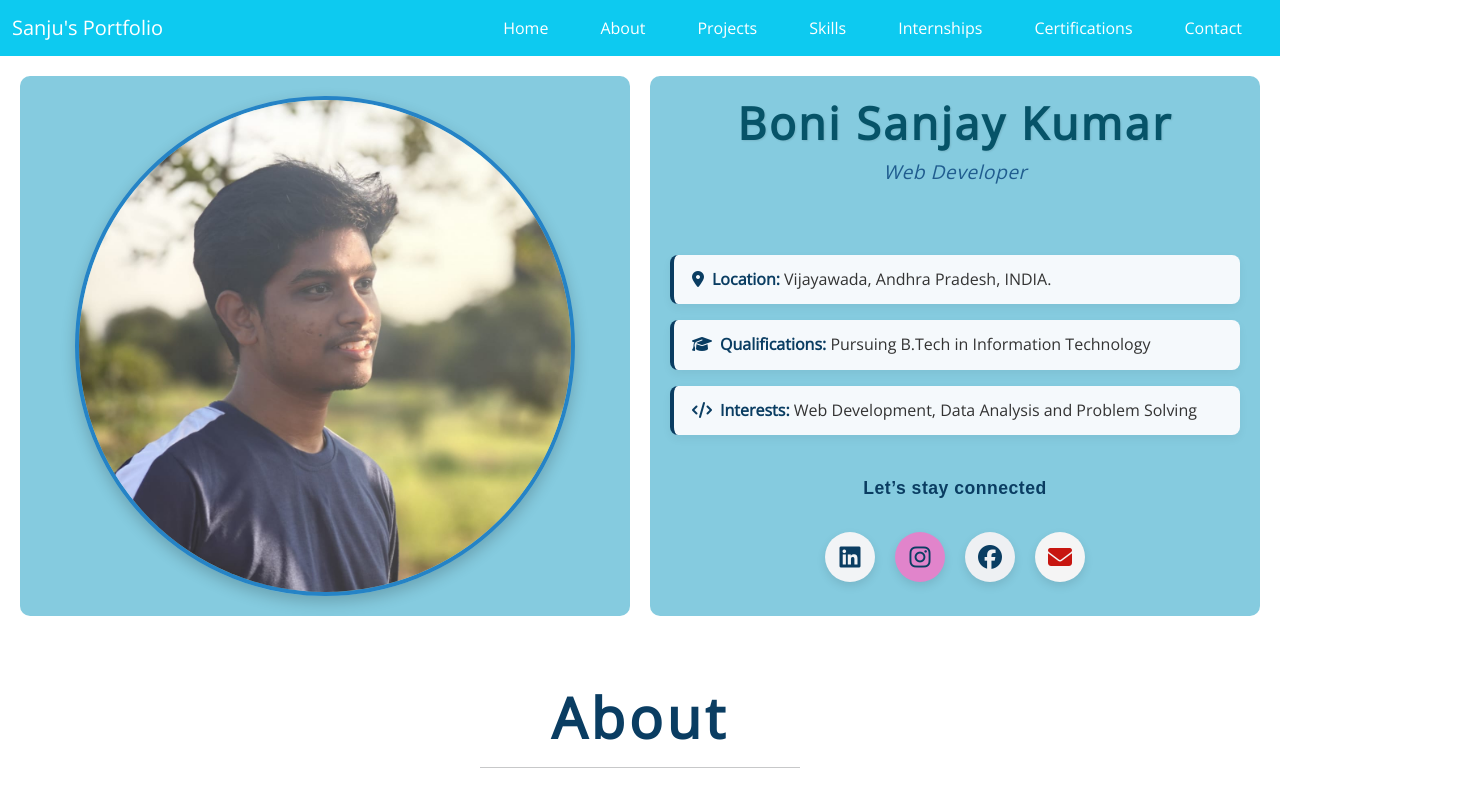
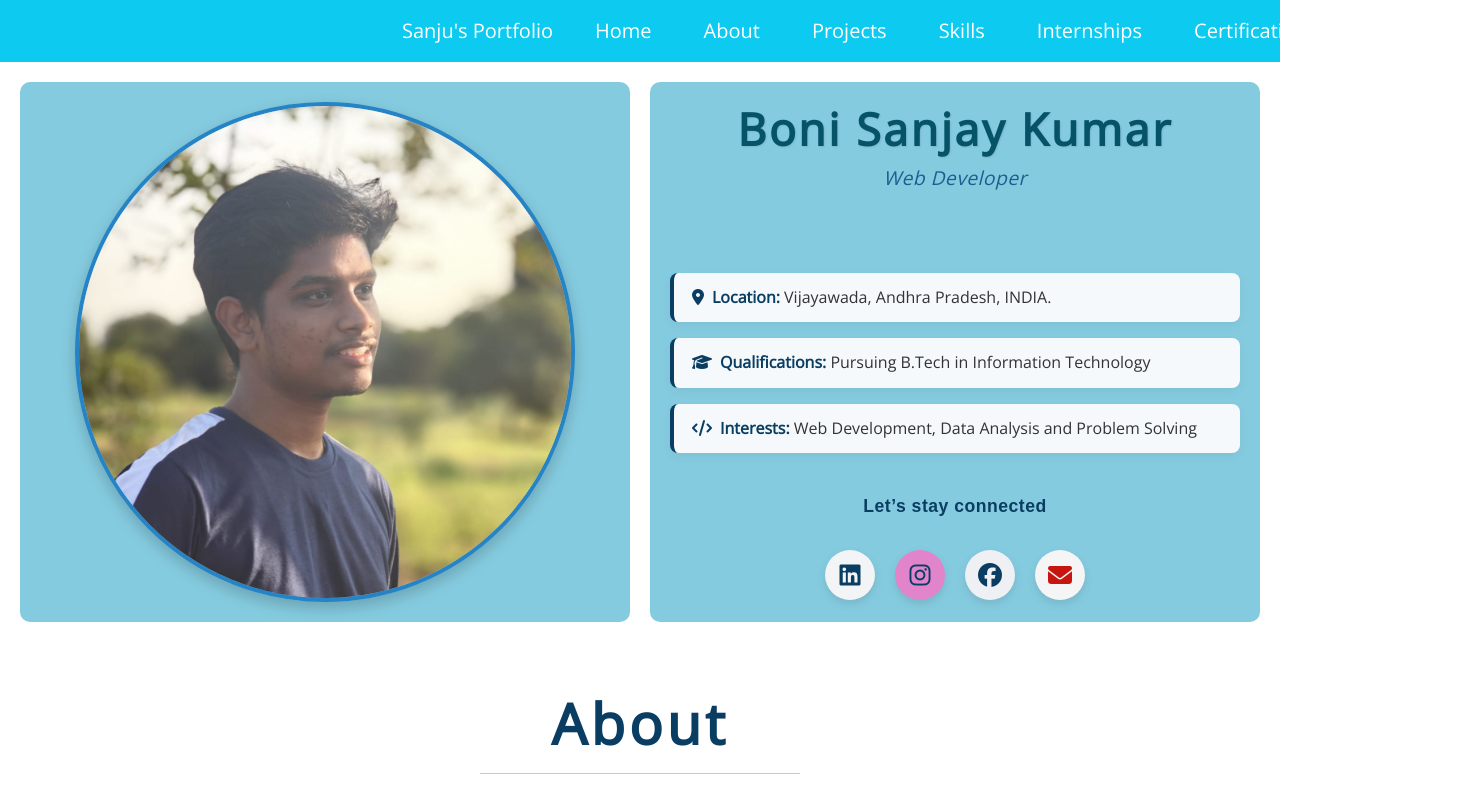
Before and after one commit to Sanju6504/My-Portfolio, a plain HTML site: page index.html in a window 1280 px wide. Shown: the top 800 px of the page, 1467 px wide, since content can reach past the window. Drawn offline with nearby package versions, Linux system fonts and the light colour scheme.

Commit message:
Update style.css

```diff
--- a/css/style.css
+++ b/css/style.css
@@ -5,6 +5,34 @@
 	font-family: 'Open Sans', sans-serif;
 
 }
+
+#container {
+	width: 80%;
+	max-width: 500px;
+	margin: 0 auto;
+}
+
+/* Mobile first */
+body {
+	font-size: 16px;
+}
+
+@media (min-width: 768px) {
+
+	/* Tablets */
+	body {
+		font-size: 18px;
+	}
+}
+
+@media (min-width: 1024px) {
+
+	/* Desktops */
+	body {
+		font-size: 20px;
+	}
+}
+
 
 html {
 	scroll-behavior: smooth;
@@ -288,21 +316,25 @@ section {
 
 
 .about-info .row {
-  display: flex;
-  flex-wrap: wrap;
-  gap: 1.5rem; /* Equal space between items */
+	display: flex;
+	flex-wrap: wrap;
+	gap: 1.5rem;
+	/* Equal space between items */
 }
 
 
-.about-info .row > div {
-  flex: 1 1 calc(50% - 0.75rem); /* Two columns with spacing accounted */
-  min-width: 250px; /* Optional: prevents too small on very small screens */
+.about-info .row>div {
+	flex: 1 1 calc(50% - 0.75rem);
+	/* Two columns with spacing accounted */
+	min-width: 250px;
+	/* Optional: prevents too small on very small screens */
 }
 
 @media (max-width: 576px) {
-  .about-info .row > div {
-    flex: 1 1 100%; /* Stack on small screens */
-  }
+	.about-info .row>div {
+		flex: 1 1 100%;
+		/* Stack on small screens */
+	}
 }
 
 .about-container {
```
